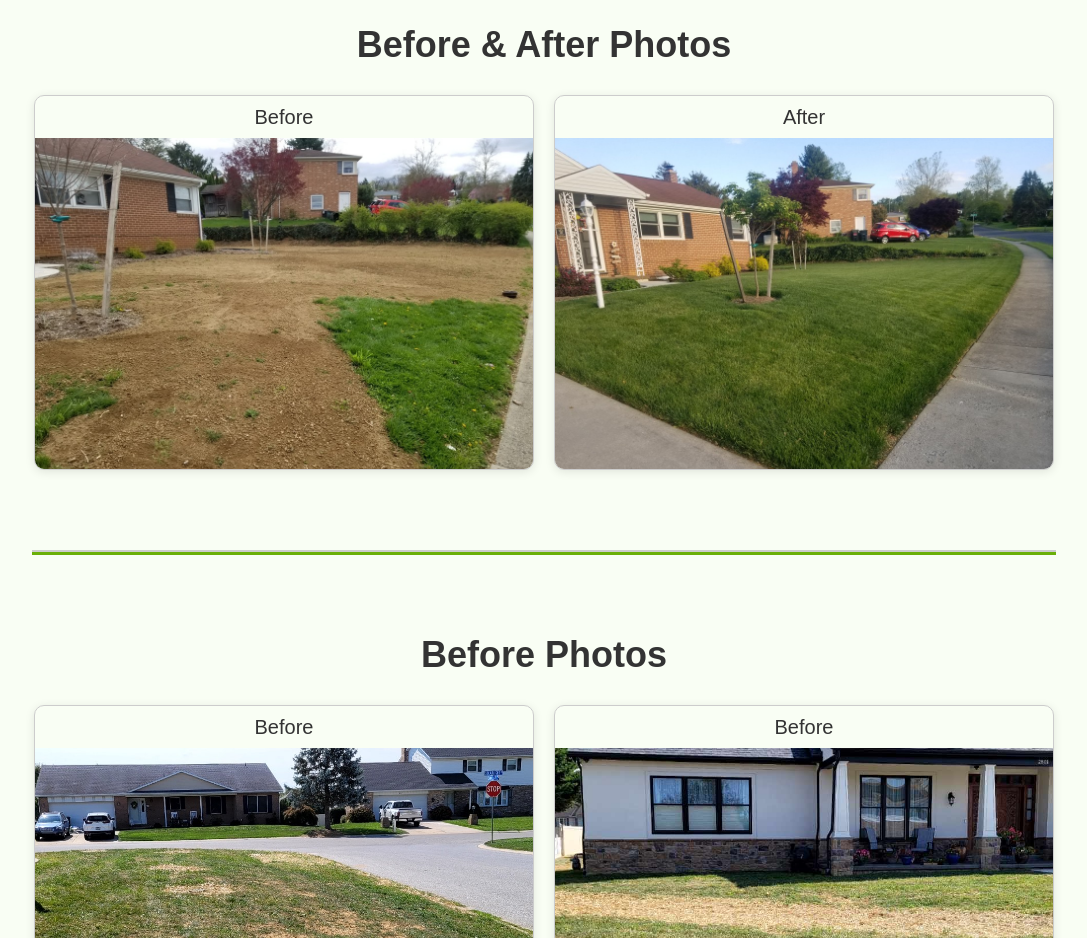
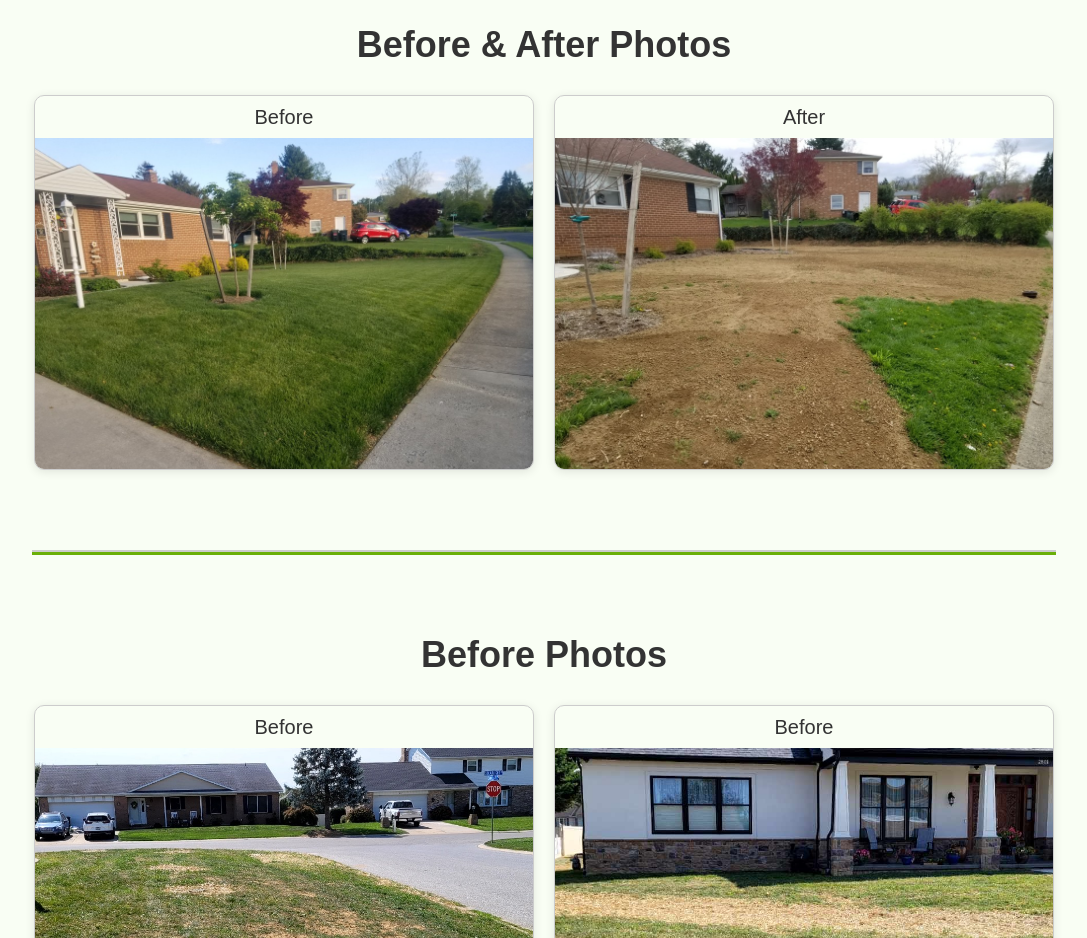
Before and after one commit to Greengrass12/Turfology, a plain HTML site: page pages/grass-restoration.html in a window 1280 px wide. Shown: the part 1240-2178 px from the top of the page, without its empty margins (96-1183 px from the left). Drawn offline with nearby package versions, Linux system fonts and the light colour scheme.

Commit message:
Update grass-restoration.html

```diff
--- a/pages/grass-restoration.html
+++ b/pages/grass-restoration.html
@@ -401,7 +401,7 @@
       <div class="image-box slide-in-left">
         <h4>Before</h4>
         <img
-          src="../img/beforee.jpeg"
+          src="../img/afterr1.jpeg"
           alt="Residential yard in York PA with nearly no grass and mostly bare, dry dirt before restoration"
           width="600"
           height="400"
@@ -411,7 +411,7 @@
       <div class="image-box slide-in-right">
         <h4>After</h4>
         <img
-          src="/img/afterr1.jpeg"
+          src="/img/beforee.jpeg"
           alt="Residential yard in York PA with nearly no grass and mostly bare, dry dirt before restoration"
           width="600"
           height="400"
```
